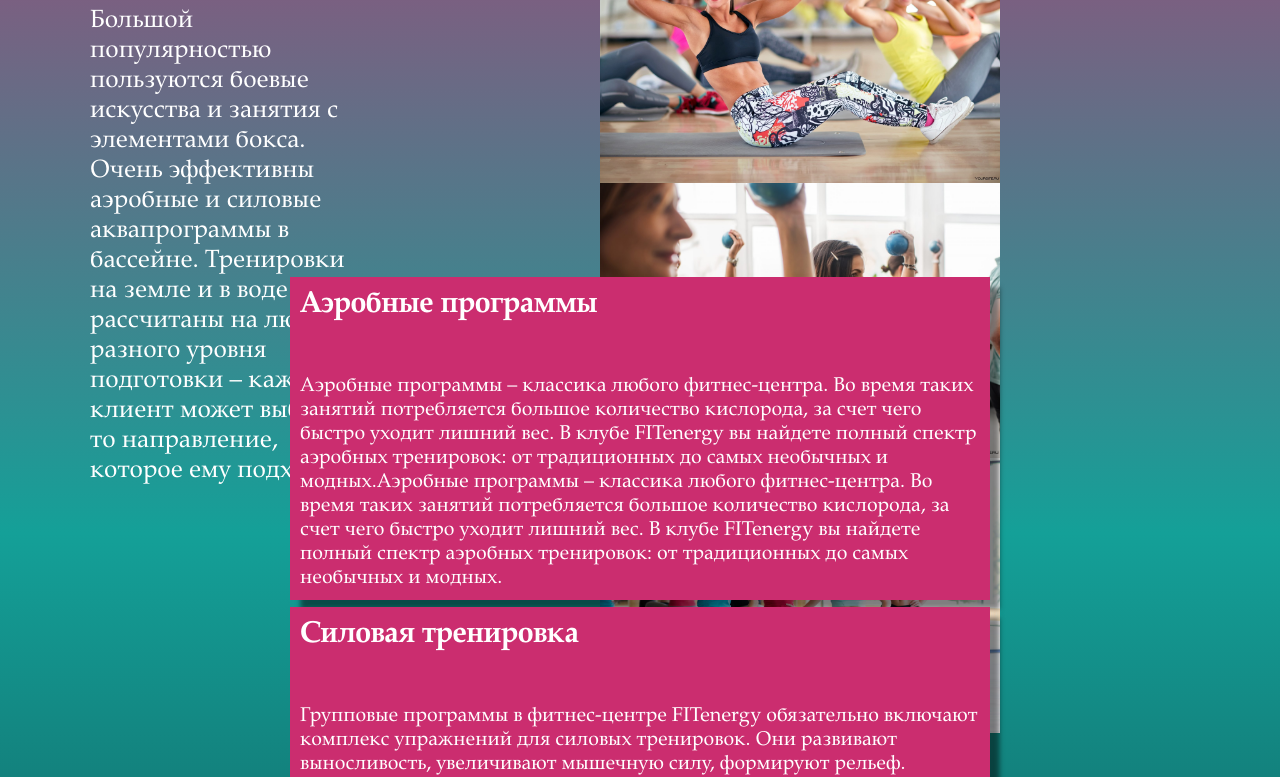
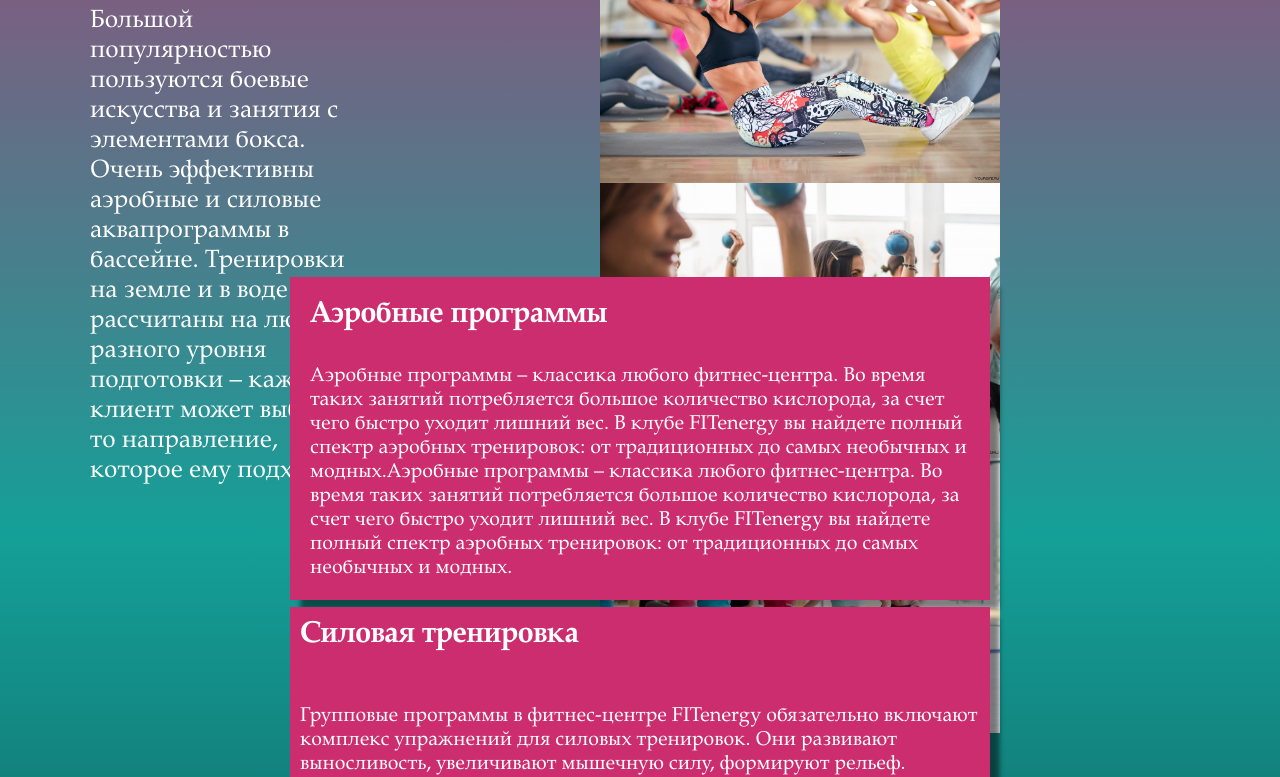
Before and after one commit to algorithm-ssau/SportCenter, a React (Create React App) app in the folder my-app/: page /napravlenie1 in a window 1280 px wide. Shown: the part 513-1290 px from the top of the page. Built offline with nearby package versions, Linux system fonts and the light colour scheme; no server answers.

Commit message:
редактирование файла napravlenie1.js

```diff
--- a/my-app/src/napravlenie1.js
+++ b/my-app/src/napravlenie1.js
@@ -41,9 +41,9 @@ function Napr1() {
 
                         <div className="box4">
                             <div className="rectangle">
-                                <div style={{fontFamily:"Garamond",fontWeight:"bolder",fontSize:"30px",padding:"10px"}}>Аэробные программы</div>
+                                <div style={{fontFamily:"Garamond",fontWeight:"bolder",fontSize:"30px",paddingLeft:"20px",paddingRight:"20px",paddingTop:"20px"}}>Аэробные программы</div>
                                 <br></br>
-                                <div style={{fontFamily:"Garamond",fontWeight:"normal",fontSize:"20px",padding:"10px"}}>Аэробные программы – классика любого фитнес-центра. Во время таких занятий потребляется
+                                <div style={{fontFamily:"Garamond",fontWeight:"normal",fontSize:"20px",paddingLeft:"20px",paddingRight:"20px",paddingBottom:"20px"}}>Аэробные программы – классика любого фитнес-центра. Во время таких занятий потребляется
                                                       большое количество кислорода, за счет чего быстро уходит лишний вес. В клубе FITenergy вы найдете полный спектр
                                                       аэробных тренировок: от традиционных до самых необычных и модных.Аэробные программы – классика любого
                                                       фитнес-центра. Во время таких занятий потребляется большое количество кислорода, за счет чего быстро
```
